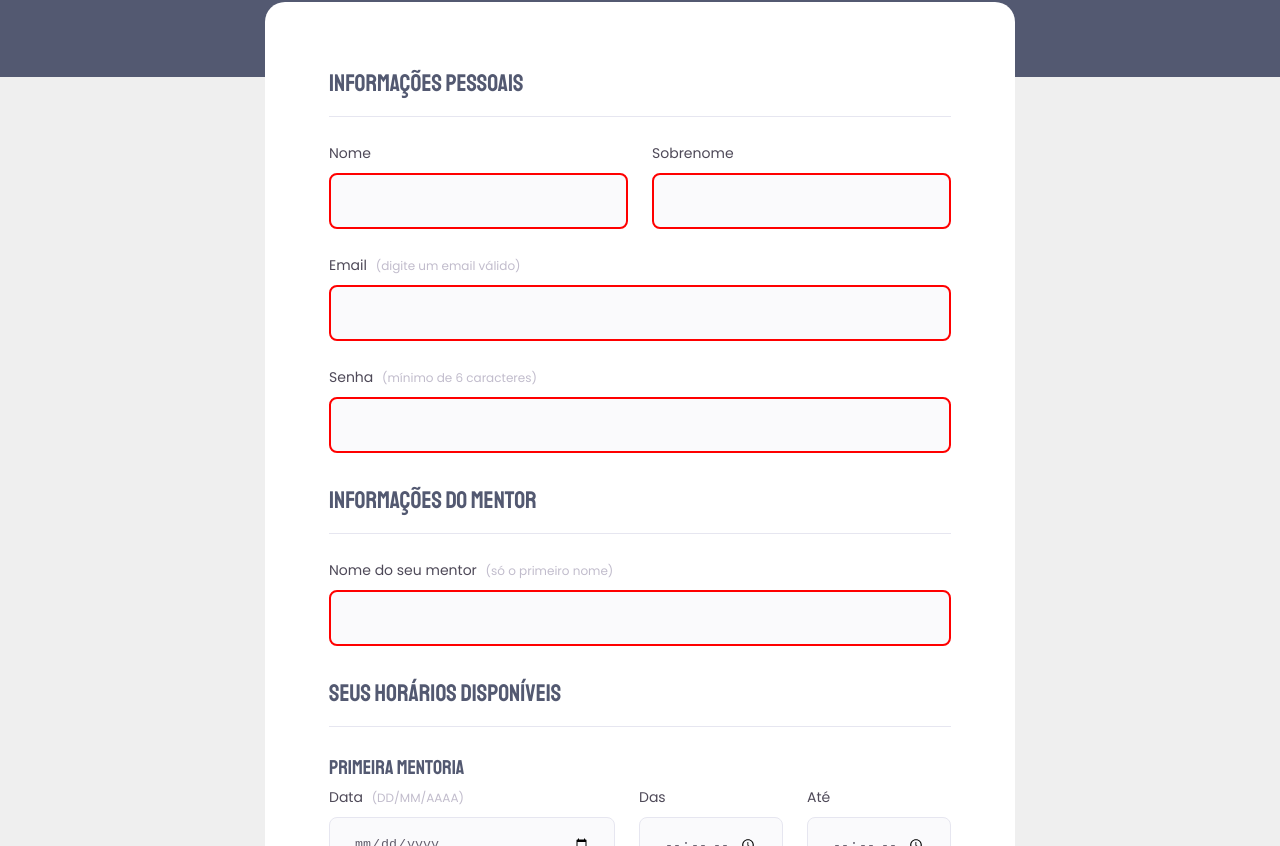
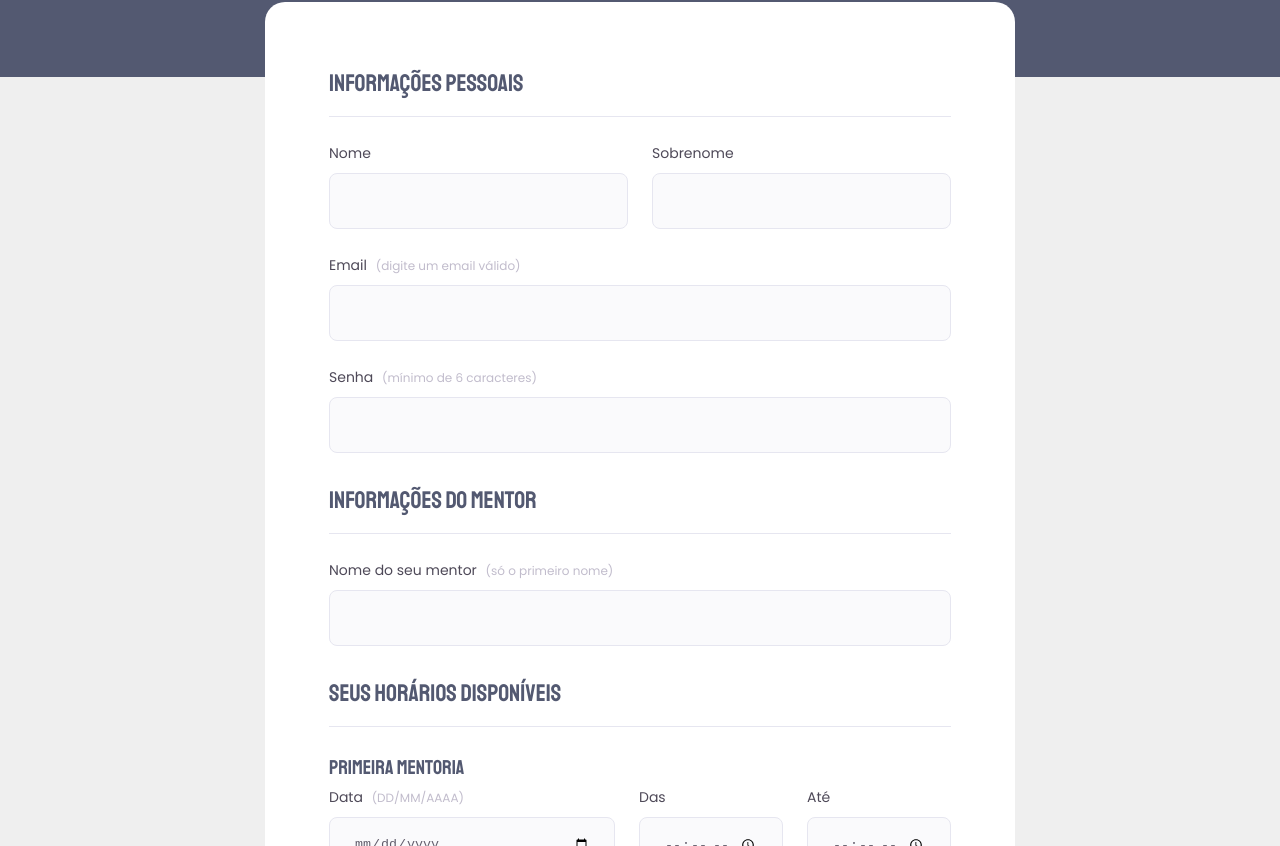
Before and after one commit to Wendell47/form-stage2-challenger, a plain HTML site: page index.html in a window 1280 px wide. Shown: the part 359-1205 px from the top of the page. Drawn offline with Linux system fonts and the light colour scheme.

Commit message:
update-1

```diff
--- a/index.html
+++ b/index.html
@@ -33,14 +33,14 @@
                     <div class="input-wrapper">
 
                         <label class="scheduling-name" >Nome</label>
-                        <input type="text" required id="scheduling-name"/>
+                        <input type="text" required  minlength="8" id="scheduling-name"/>
 
 
                     </div>
                     <div class="input-wrapper">
                         <label class="scheduling-lastname
                         ">Sobrenome</label>
-                        <input type="text" required id="scheduling-lastname
+                        <input type="text" required  minlength="8" id="scheduling-lastname
                         "/>
 
                     </div>
@@ -48,12 +48,12 @@
                     <div class="input-wrapper">
                         <label class="scheduling-email
                         ">Email <span>(digite um email válido)</span></label>
-                        <input type="email" required id="scheduling-title"/>
+                        <input type="email" required   minlength="8"id="scheduling-title"/>
 
                     </div>
                     <div class="input-wrapper">
                         <label class="scheduling-middleName">Senha <span>(mínimo de 6 caracteres)</span></label>
-                        <input type="password" required id="scheduling-title"/>
+                        <input type="password" required   minlength="8"id="scheduling-title"/>
 
                     </div>
 
@@ -68,7 +68,7 @@
                     <div class="input-wrapper">
 
                         <label class="scheduling-mentorName">Nome do seu mentor <span>(só o primeiro nome)</span></label>
-                        <input type="text" required id="scheduling-mentorName"/>
+                        <input type="text" required  minlength="8" id="scheduling-mentorName"/>
 
                 </fieldset>
 
--- a/style.css
+++ b/style.css
@@ -153,6 +153,3 @@ footer .button:hover {
 input:focus{
     outline: 2px solid #535971;
 }
-input:invalid{
-    border:2px solid red;
-}
```
